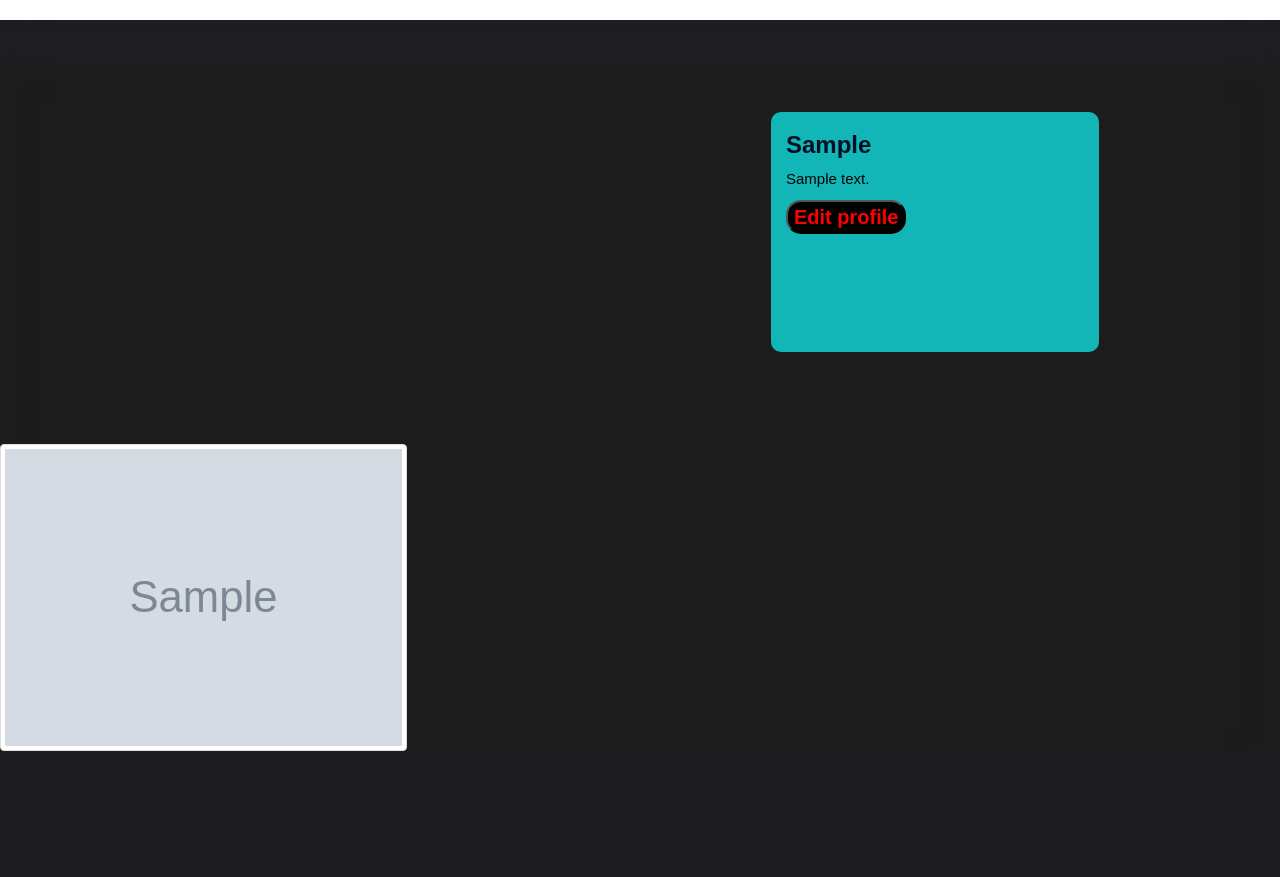
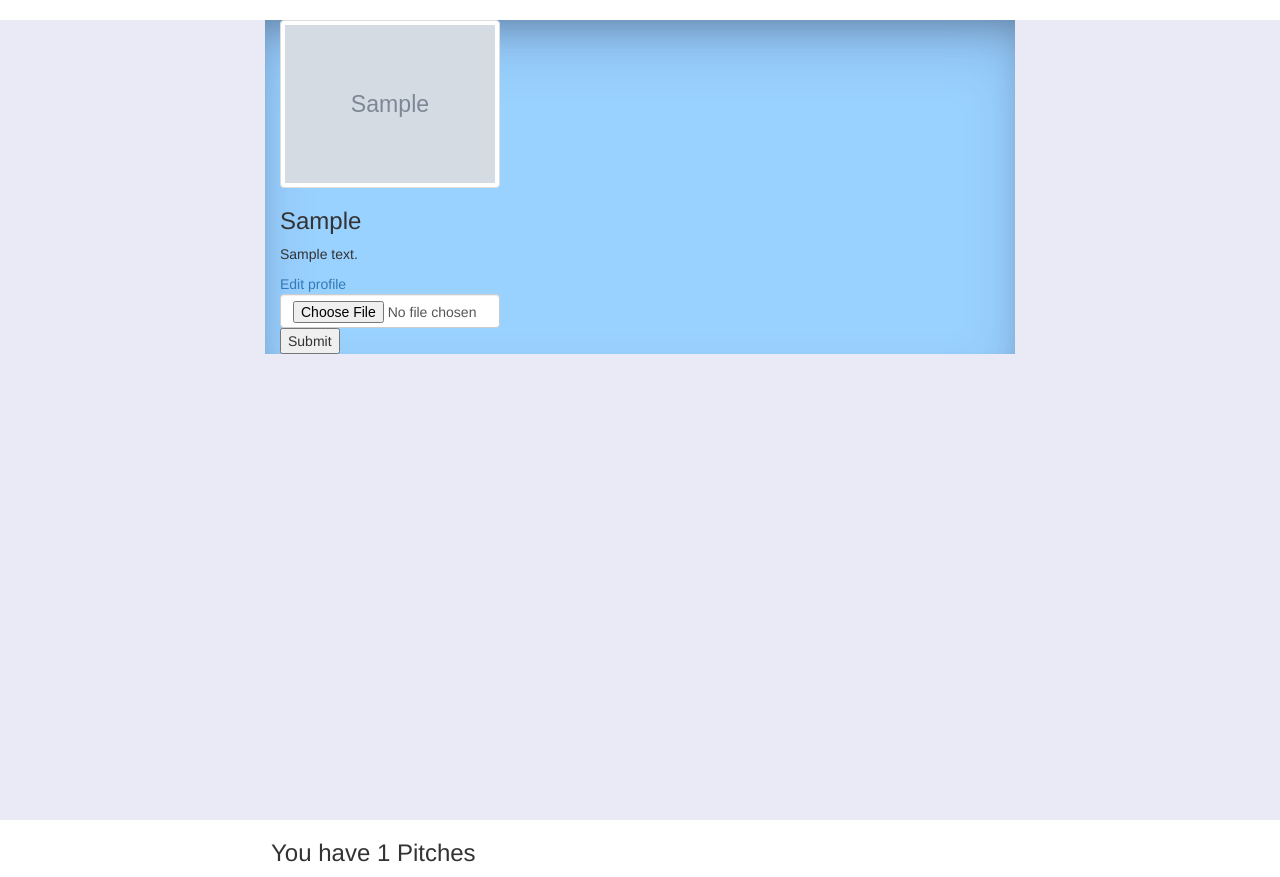
Before and after one commit to catherinekimani/pitches, a Flask app: a page that uses app/templates/profile/profile.html in a window 1280 px wide. Shown: the part 105-982 px from the top of the page. Before the commit the page ends 856 px from the top, so only its background shows below. Run offline with Flask 2, Linux system fonts and the light colour scheme; a user stored in the database is signed in; tables that the repository leaves empty hold one stand-in row (values such as "Sample post"); grey boxes marked "Sample" are stand-in pictures; some libraries are stand-ins or nearby versions.

Commit message:
Style: Change styling

```diff
--- a/app/static/CSS/index.css
+++ b/app/static/CSS/index.css
@@ -59,23 +59,6 @@ h1{
     padding-right: 2%;
 }
 
-.pic{
-    background-color: rgb(18, 182, 182);
-    height: 30vh;
-    width: 25%;
-    margin: 7%;
-    margin-left: 60%;
-    border-radius: 10px;
-}
-
-.update{
-    color: red;
-    font-size: 20px;
-    font-weight: bold;
-    font-family: sans-serif;
-}
-
-
 .NoPic{
     color: rgb(227, 34, 9);
     font-weight: bold;
@@ -105,13 +88,15 @@ button{
 
 /* comments styling */
 .comments{
-    background-color: blue;
+    background-color: rgb(72, 167, 245);
+    margin-left: 35%;
+    border-radius: 20px;
     width: 50%;
     height: 30vh;
     margin-left: 25%;
 }
 
 .com{
-    background-color: rgb(221, 217, 217);
+    background-color: rgb(234, 234, 247);
     height: 100vh;
 }
--- a/app/templates/auth/login.html
+++ b/app/templates/auth/login.html
@@ -2,8 +2,8 @@
 {% import 'bootstrap/wtf.html' as wtf%}
 
 {% block content %}
-<div class="bg" style="height: 100vh; background-color: darkgray;">
-<div class="container"  style="background-color: rgb(18, 182, 182); margin: 2%;">
+<div class="bg" style="height: 100vh; background-color: rgb(234, 234, 247);">
+<div class="container" style="background-color: rgb(72, 167, 245); width: 40%; margin-left: 35%; border-radius: 20px; height: 60vh;">
     <div class="row">
         <marquee behavior="" direction="right"><h1 style="font-weight: bold;color: red;">Welcome Back </h1></marquee>
         <div class="col-md-2"> </div>
--- a/app/templates/auth/register.html
+++ b/app/templates/auth/register.html
@@ -2,8 +2,8 @@
 {% import 'bootstrap/wtf.html' as wtf %}
 
 {% block content %}
-<div class="bg" style="height: 100vh; background-color: darkgray;">
-<div class="container" style="background-color: rgb(18, 182, 182);">
+<div class="bg" style="height: 100vh; background-color: rgb(234, 234, 247);">
+<div class="container" style="background-color: rgb(72, 167, 245); width: 40%; margin-left: 35%; border-radius: 20px; height: 60vh;">
     <marquee behavior="" direction="right"><h1 style="font-weight: bold;color: red;"> New ACCOUNT </h1></marquee>
             <div class="col-md-8">
                 {{wtf.quick_form(registration_form)}}
--- a/app/templates/index.html
+++ b/app/templates/index.html
@@ -22,7 +22,7 @@
                 <p><mark>{{category.date_posted}}</mark></p>
                 <button class="btn1"> Like </button>
                 <button class="btn2"> Dislike </button>
-                <a href="/comments/{{category.id}}"> <button class="btn3">Comment</button> </a>
+                <a href="{{url_for('main.new_comments',pitch_id=category.id)}}"> <button class="btn3">Comment</button> </a>
                 </div>
             </div>
         </div>
--- a/app/templates/profile/profile.html
+++ b/app/templates/profile/profile.html
@@ -1,37 +1,56 @@
 {% extends 'base.html'%}
 
 {% block content %}
+<div class="container" style="background-color: rgb(234, 234, 247); width: 100%; height: 100vh;">
+    <div class="row" style="background-color: rgb(153, 209, 255); width: 60%; margin-left: 20%;">
+        <!-- displaying  Userprofile-->
+        <div class="col-md-4">
 
-<div class="container1">
+                {% if user.profile_pic %}
+                <img src="{{url_for('static',filename=user.profile_pic)}}" alt="" class="img-thumbnail">
+                {%else%}
+                <p>No profile picture</p>
+                {% endif %}
 
-    <div class="row">
-        <div class="col-md-4 pic">
-            <h3 class="user"> {{user.username| capitalize}} </h3>
+            <h3> {{user.username| capitalize}} </h3>
 
+            <!--Displaying user bio-->
             {% if user.bio %}
-            <p class="bio"> {{user.bio}}</p>
-
+            <p> {{user.bio}}</p>
             {%else%}
             <p> {{user.username| capitalize}} has no bio </p>
             {% endif %}
 
+            <!-- edit profile -->
             {% if user == current_user %}
-            <a class="update" href="{{url_for('main.update_profile',uname=user.username)}}"><button>Edit profile</button></a>
+            <a href="{{url_for('main.update_profile',uname=user.username)}}">Edit profile</a>
             {% endif %}
 
+            {% if user == current_user %}
+            <form action="{{url_for('main.update_pic',uname=user.username)}}" method="post" enctype="multipart/form-data">
+
+                <input type="file" name="photo" class="form-control" required>
+                <input type="submit">
+            </form>
+            {% endif %}
         </div>
-        <div class="col-md-4">
-            {% if user.profile_pic %}
+    </div>
+</div>
 
-            <img src="{{url_for('static',filename=user.profile_pic)}}" alt="" class="img-thumbnail">
+<div class="col-md-1"></div>
+<div class="col-md-5" id="user">
+    {% if current_user %}
+    <h3 class="text-center">You have {{user.pitches.count()}} Pitches</h3>
+    {% for i in pitches%}
+    <div class="pitches">
+        <h5>Title: {{i.title}}</h5>
+        <h6>{{i.pitches}}</h6>
+        <p>{{i.comments.count()}} Comments</p>
+    </div>
 
-            {%else%}
-            <p class="NoPic">No profile picture</p>
+    {%endfor%}
+    {%else%}
+    <h3>You have ) posts</h3>
+    {%endif%}
 
-            {% endif %}
-        <!-- </div>
-
-
-    </div> -->
-</div>
 {% endblock %}
```
